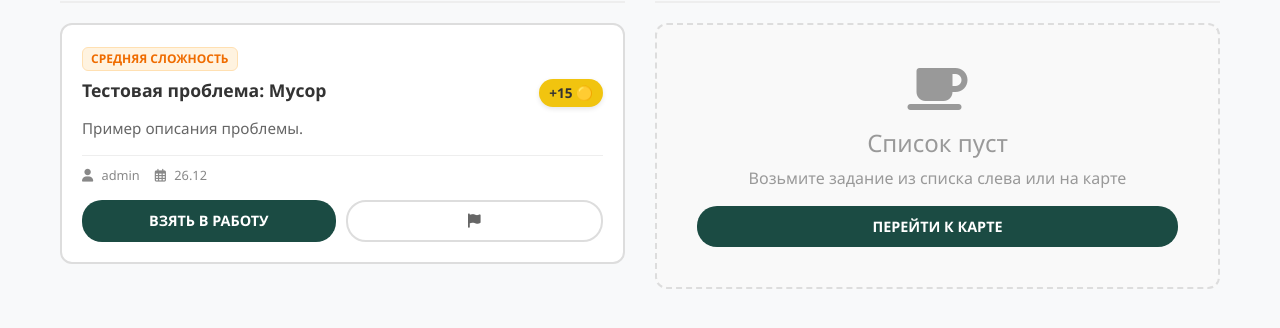
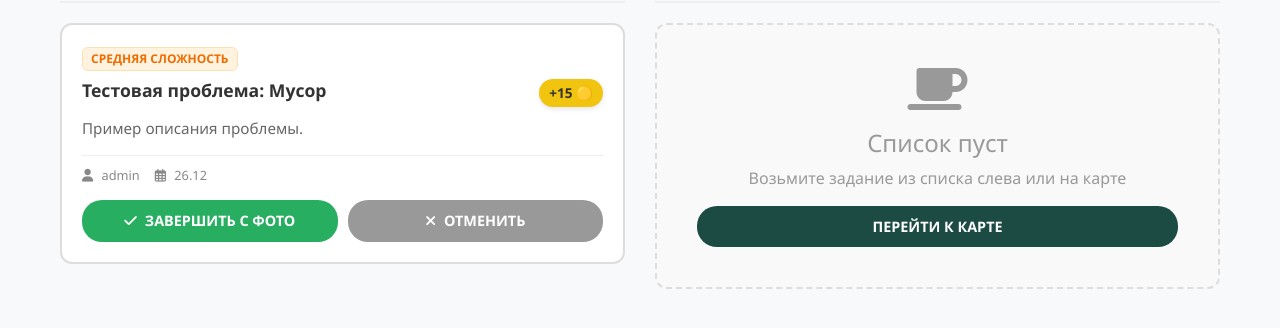
Before and after one commit to PyCharm5/Ecopulse, a Flask app: page /tasks in a window 1280 px wide; the page is wider, and only the part inside the window is pictured. Shown: the part 278-606 px from the top of that part. Run offline with Flask 3, Linux system fonts and the light colour scheme; a user stored in the database is signed in; data comes from the database, SQL or seed files in the repository.

Commit message:
Update tasks.html

```diff
--- a/templates/tasks.html
+++ b/templates/tasks.html
@@ -240,13 +240,13 @@
                 </div>
 
                 <div class="task-actions">
-                    <button class="btn-action btn-take" onclick="takeTask({{ task.id }})">
-                        Взять в работу
-                    </button>
-                    <button class="btn-action btn-report" onclick="reportTask({{ task.id }})" title="Пожаловаться">
-                        <i class="fas fa-flag"></i>
-                    </button>
-                </div>
+					<button class="btn-action btn-complete" onclick="completeTaskWithPhotos({{ task.id }})">
+						<i class="fas fa-check"></i> Завершить с фото
+					</button>
+					<button class="btn-action btn-cancel" onclick="cancelTask({{ task.id }})">
+						<i class="fas fa-times"></i> Отменить
+					</button>
+				</div>
             </div>
             {% endfor %}
         {% else %}
@@ -359,5 +359,31 @@
             alert('В демо-режиме отмена не реализована. Обратитесь к администратору.');
         }
     }
+
+	// Функция отмены задания
+	async function cancelTask(taskId) {
+		if(!confirm('Вы уверены, что хотите отменить это задание?')) return;
+
+		try {
+			const response = await fetch(`/api/problems/${taskId}/cancel`, { method: 'POST' });
+			const result = await response.json();
+
+			if (result.status === 'success') {
+				showNotification('success', 'Успех', 'Задание отменено');
+				setTimeout(() => location.reload(), 1000);
+			} else {
+				showNotification('error', 'Ошибка', result.message);
+			}
+		} catch (error) {
+			showNotification('error', 'Ошибка', 'Ошибка соединения');
+		}
+	}
+
+	// Функция завершения с фото
+	function completeTaskWithPhotos(taskId) {
+		// Здесь будет модальное окно для загрузки фото
+		// Пока используем старую функцию
+		completeTask(taskId);
+	}
 </script>
 {% endblock %}
```
